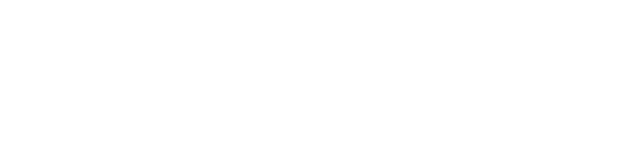
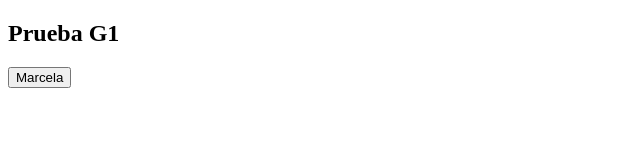
Before and after one commit to marcela742/PruebaGIT2024B, a plain HTML site: page index.html in a window 1280 px wide. Shown: the whole page, without its empty margins (0-640 px from the left). Drawn offline with Linux system fonts and the light colour scheme.

Commit message:
Boton Marcela

```diff
--- a/index.html
+++ b/index.html
@@ -1,11 +1,18 @@
 <!DOCTYPE html>
-<html lang="en">
+<html lang="es">
 <head>
     <meta charset="UTF-8">
     <meta name="viewport" content="width=device-width, initial-scale=1.0">
-    <title>Document</title>
+    <title>Prueba G1</title>
+    <script>
+        function mostrarMensaje() {
+            alert("Mi nombre es Marcela Cabrera");
+        }
+    </script>
 </head>
 <body>
 
+    <h2>Prueba G1</h2>
+    <button onclick="mostrarMensaje()">Marcela</button>
 </body>
 </html>
```
